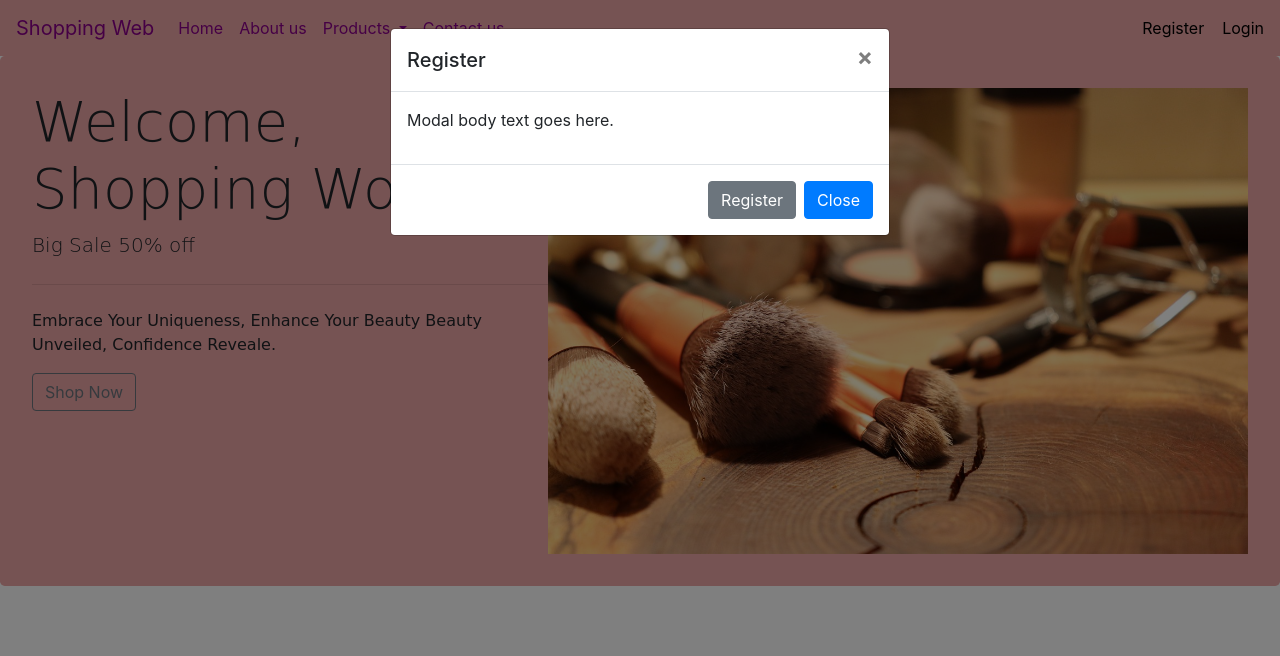
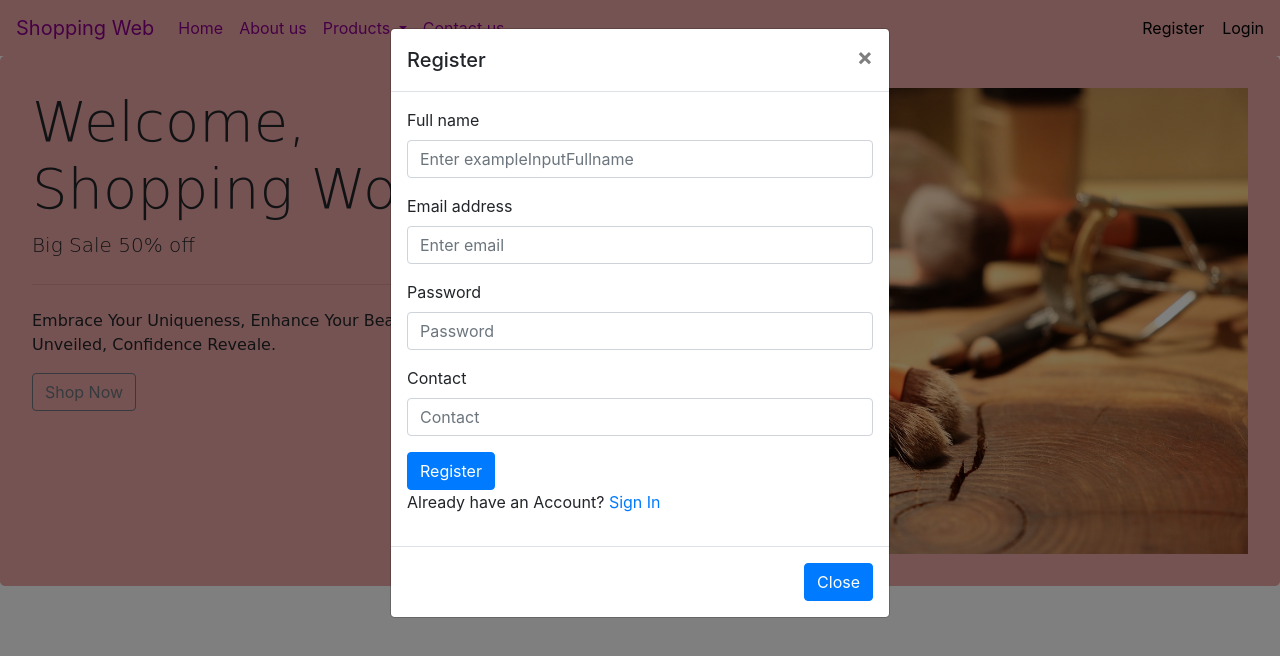
Before and after one commit to Dhanshriwangal15/shopping.github.io, a plain HTML site: page index.html in a window 1280 px wide. Both pictures are taken after a click on the link "Register". Drawn offline with nearby package versions, Linux system fonts and the light colour scheme.

Commit message:
update index.html

```diff
--- a/index.html
+++ b/index.html
@@ -83,15 +83,38 @@
           <span aria-hidden="true">&times;</span>
         </button>
       </div>
-      <div class="modal-body">
-        <p>Modal body text goes here.</p>
+    <div class="modal-body">
+        <form>
+          <div class="form-group">
+    <label for="exampleInputFullname">Full name</label>
+    <input type="text" class="form-control" id="exampleInputFullname" aria-describedby="emailHelp" placeholder="Enter exampleInputFullname">
+
+  </div>
+  <div class="form-group">
+   <label for="exampleInputEmail1">Email address</label>
+    <input type="email" class="form-control" id="exampleInputEmail1" aria-describedby="emailHelp" placeholder="Enter email">
+
+  </div>
+  <div class="form-group">
+    <label for="exampleInputPassword1">Password</label>
+   <input type="password" class="form-control" id="exampleInputPassword1" placeholder="Password">
+  </div>
+  <div class="form-group">
+    <label for="exampleInputContact">Contact</label>
+    <input type="tel" class="form-control" id="exampleInputContact" placeholder="Contact">
+  </div>
+
+
+       <button type="submit" class="btn btn-primary">Register</button>
+  <p>Already have an Account?<a href="#loginmodal" data-toggle="modal"> Sign In</a></p>
+</form>
       </div>
       <div class="modal-footer">
-        <button type="button" class="btn btn-secondary" data-dismiss="modal">Register</button>
+
         <button type="button" class="btn btn-primary">Close</button>
       </div>
     </div>
-  </div>
+   </div>
 </div>
 
 
@@ -105,16 +128,32 @@
           <span aria-hidden="true">&times;</span>
         </button>
       </div>
-      <div class="modal-body">
-        <p>Login form</p>
+       <div class="modal-body">
+        <form>
+
+  <div class="form-group">
+    <label for="exampleInputEmail1">Email address</label>
+    <input type="email" class="form-control" id="exampleInputEmail1" aria-describedby="emailHelp" placeholder="Enter email">
+
+  </div>
+  <div class="form-group">
+    <label for="exampleInputPassword1">Password</label>
+    <input type="password" class="form-control" id="exampleInputPassword1" placeholder="Password">
+  </div>
+
+
+
+  <button type="submit" class="btn btn-primary">Login</button>
+  <p>Don't have an Account?<a href="#registermodal"> Sign up</a></p>
+</form>
       </div>
       <div class="modal-footer">
         <button type="button" class="btn btn-secondary" data-dismiss="modal">Close</button>
-        <button type="button" class="btn btn-primary">Login</button>
+
       </div>
     </div>
   </div>
 </div>
 
-</body>
+ </body>
 </html>
```
